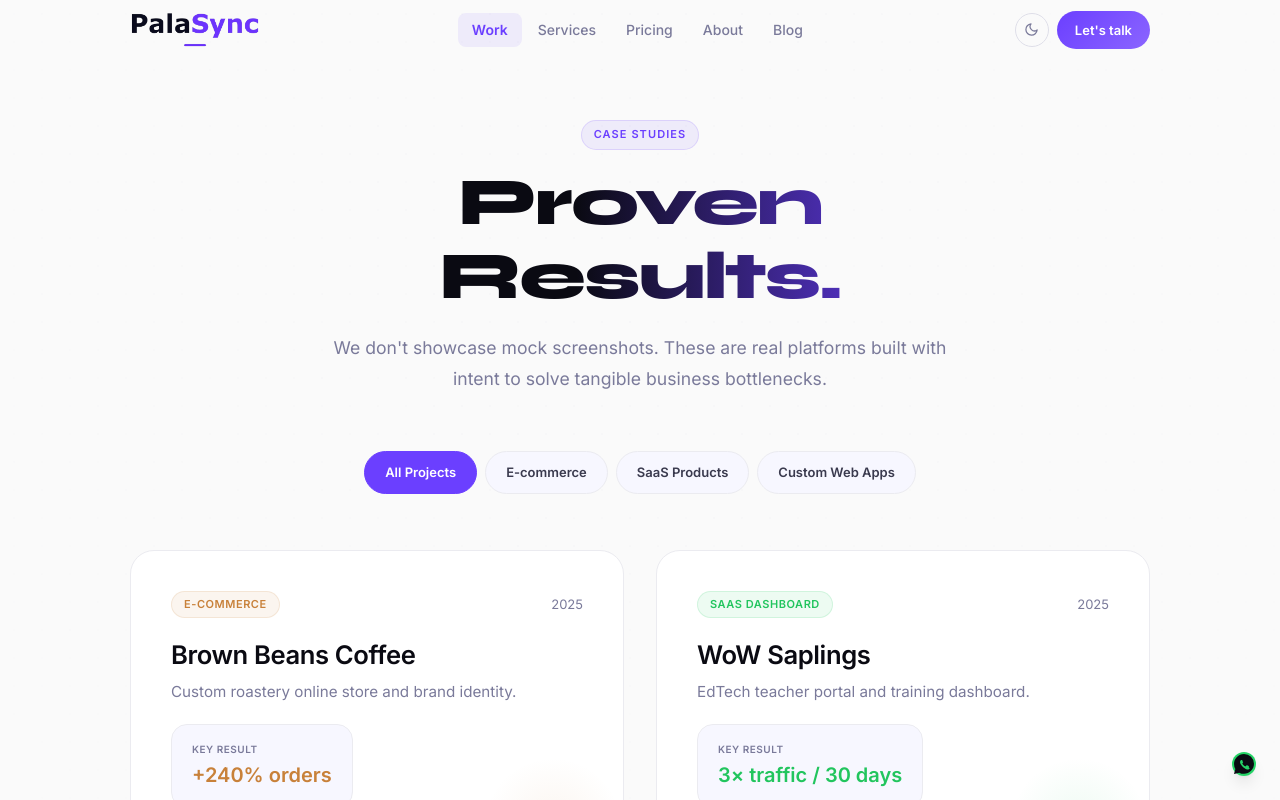
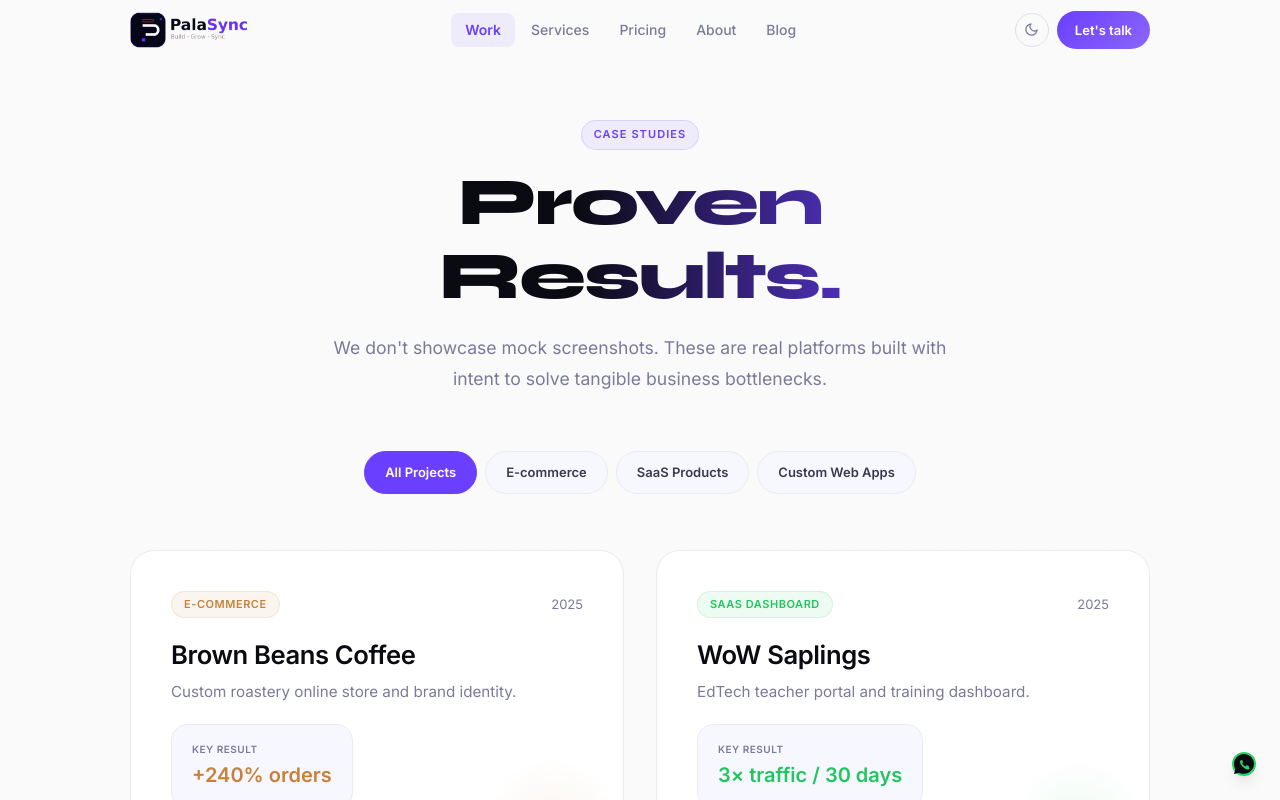
Before and after one commit to tush-art18/palasync-website, a React (Vite) app: page /work in a window 1280 px wide. Shown: the top 800 px of the page. Built offline with nearby package versions, Linux system fonts and the light colour scheme.

Commit message:
Navbar logo  update after footer

```diff
--- a/src/components/layout/Footer.tsx
+++ b/src/components/layout/Footer.tsx
@@ -95,7 +95,7 @@ export default function Footer() {
                 src="/color variant.png"
                 alt="PalaSync"
                 style={{
-                  height: 28,
+                  height: 32,
                   width: 'auto',
                   display: 'block',
                   objectFit: 'contain',
--- a/src/components/layout/Navbar.tsx
+++ b/src/components/layout/Navbar.tsx
@@ -86,7 +86,7 @@ export default function Navbar() {
             {/* ── LOGO ── */}
             <Link to="/" aria-label="PalaSync home" className="nav-logo-link">
               <img
-                src={useDarkNavbar ? '/color variant.png' : '/color.png'}
+                src={useDarkNavbar ? '/main dark logo.png' : '/main light logo.png'}
                 alt="PalaSync"
                 className="nav-logo-img"
               />
@@ -224,7 +224,7 @@ export default function Navbar() {
               >
                 <Link to="/" aria-label="PalaSync home" onClick={() => setOpen(false)}>
                   <img
-                    src={theme === 'dark' ? '/color variant.png' : '/color.png'}
+                    src={theme === 'dark' ? '/main dark logo.png' : '/main light logo.png'}
                     alt="PalaSync"
                     style={{ height: 26, width: 'auto', display: 'block' }}
                   />
```
